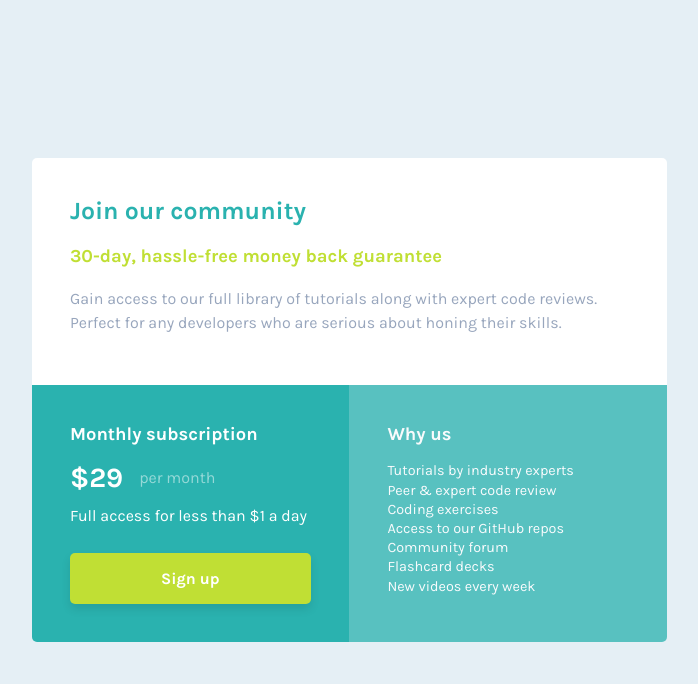
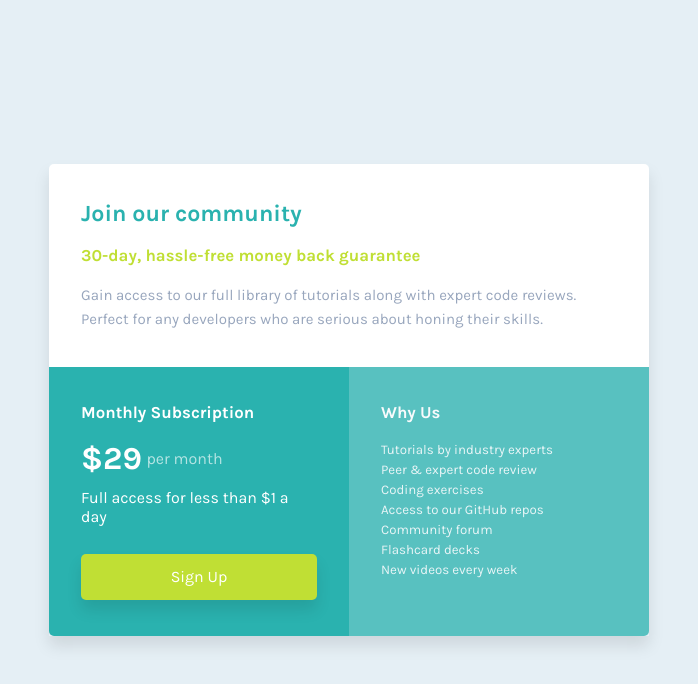
Before and after one commit to kprosek/06_single-price-grid-component, a plain HTML site: page index.html in a window 1280 px wide. Shown: the whole page, without its empty margins (291-989 px from the left). Drawn offline with Linux system fonts and the light colour scheme.

Commit message:
06_03-12-2022

```diff
--- a/index.html
+++ b/index.html
@@ -4,41 +4,35 @@
     <meta charset="UTF-8" />
     <meta http-equiv="X-UA-Compatible" content="IE=edge" />
     <meta name="viewport" content="width=device-width, initial-scale=1.0" />
-
     <link rel="stylesheet" href="styles.css" />
-    <link rel="icon" href="images/favicon-32x32.png" />
-
-    <title>Price component</title>
+    <title>Single price component</title>
   </head>
   <body>
     <main>
-      <div class="division-one">
-      <section class="section-join">
+      <section class="sec-join">
         <h1>Join our community</h1>
-        <h3>30-day, hassle-free money back guarantee</h3>
-        <p class="paragraph-regular-grey">
+
+        <p class="paragraph-yellow">30-day, hassle-free money back guarantee</p>
+
+        <p class="paragraph-gray">
           Gain access to our full library of tutorials along with expert code
           reviews. Perfect for any developers who are serious about honing their
           skills.
         </p>
       </section>
+      <div class="main-bottom">
+        <section class="sec-subscription">
+          <h2>Monthly Subscription</h2>
+          <div class="div-price">
+            <p class="price">$29</p>
+            <p class="paragraph-white">per month</p>
           </div>
-
-    <div class="division-two">
-      <section class="section-monthly-subscription">
-        <h2>Monthly subscription</h2>
-        <div class="price">
-          <p class="price-tag">$29</p>
-          <p class="paragraph-regular-white-opacity">per month</p>
-        </div>
-        <p class="paragraph-regular-white">
-          Full access for less than $1 a day
-        </p>
-        <a class="btn-sign-up">Sign up</a>
+          <p class="paragraph-white">Full access for less than $1 a day</p>
+          <button>Sign Up</button>
         </section>
 
-      <section class="section-why-us">
-        <h2>Why us</h2>
+        <section class="sec-why-us">
+          <h2>Why Us</h2>
           <ul>
             <li>Tutorials by industry experts</li>
             <li>Peer & expert code review</li>
--- a/styles.css
+++ b/styles.css
@@ -1,174 +1,161 @@
-@import url("https://fonts.googleapis.com/css2?family=Karla:wght@400;700&display=swap");
-* {
+@import url('https://fonts.googleapis.com/css2?family=Karla:wght@400;700&display=swap');
+
+:root {
+  --cyan: hsl(179, 62%, 43%);
+  --yellow: hsl(71, 73%, 54%);
+  --gray: hsl(204, 43%, 93%);
+  --grayish-blue: hsl(218, 22%, 67%);
+}
+
+*,
+*::before,
+*::after {
   box-sizing: border-box;
   margin: 0;
   padding: 0;
-
-  --cyan: hsl(179, 62%, 43%);
-  --bright-yellow: hsl(71, 73%, 54%);
-  --light-grey: hsl(204, 43%, 93%);
-  --grayish-blue: hsl(218, 22%, 67%);
-
-  font-family: "Karla", sans-serif;
-  font-size: 1rem;
-  font-weight: 400;
 }
 
 body {
-  background-color: var(--light-grey);
+  display: grid;
+  place-items: center;
   height: 100vh;
-  display: flex;
-  justify-content: center;
-  align-items: center;
+
+  background: var(--gray);
+  font-size: 1rem;
+  font-family: 'Karla', sans-serif;
 }
 
 main {
-  width: 90%;
-  max-width: 320px;
+  max-width: 300px;
+  box-shadow: 0px 10px 15px rgba(0, 0, 0, 0.1);
 }
 
 section {
-  padding: 1.5em;
+  padding: 1.75em 1.5em;
+}
+
+.sec-join {
+  background-color: white;
+  border-radius: 5px 5px 0 0;
+}
+
+.sec-subscription {
+  background-color: var(--cyan);
+}
+
+.sec-why-us {
+  background-color: var(--cyan);
+  opacity: 0.75;
+  border-radius: 0 0 5px 5px;
+}
+
+.div-price {
+  display: flex;
+  align-items: center;
+  justify-content: space-between;
+  margin: 1.15rem 0 0.65rem;
+
+  max-width: 60%;
+}
+
+h1 {
+  color: var(--cyan);
+  font-size: 1.15rem;
 }
 
 h2 {
   color: white;
-  font-size: 1.15rem;
+  font-size: 1.05rem;
+}
+
+.paragraph-yellow {
+  color: var(--yellow);
+  font-size: 0.9rem;
+  font-weight: 700;
+  margin: 1.15rem 0;
+}
+
+.paragraph-gray {
+  color: var(--grayish-blue);
+  font-size: 0.83rem;
+  line-height: 1.5rem;
+}
+
+.paragraph-white {
+  color: white;
+}
+
+.price {
+  color: white;
+  font-size: 2rem;
   font-weight: 700;
 }
 
-/* section Join our community */
-
-.section-join {
-  background-color: white;
-  border-radius: 5px 5px 0 0;
+.div-price .paragraph-white {
+  opacity: 0.65;
 }
 
-.section-join h1 {
-  color: var(--cyan);
-  font-size: 1.25rem;
-  font-weight: 700;
+.sec-subscription button {
+  display: inline-block;
+  width: 100%;
+  margin-top: 1.75rem;
+  font: inherit;
+  border: none;
+  outline: none;
+  cursor: pointer;
+
+  background-color: var(--yellow);
+  color: white;
+  padding: 0.85rem;
+  border-radius: 5px;
+  box-shadow: 0px 10px 15px rgba(0, 0, 0, 0.1);
 }
 
-.section-join h3 {
-  color: var(--bright-yellow);
-  font-size: 1rem;
-  font-weight: 700;
-  margin: 1.25rem 0;
+.sec-why-us ul {
+  margin-top: 1.15rem;
+
+  list-style: none;
+  line-height: 1.25rem;
+  color: white;
+  font-size: 0.83rem;
+  opacity: 0.9;
 }
 
-.paragraph-regular-grey {
-  color: var(--grayish-blue);
-  font-size: 0.85rem;
-  font-weight: 400;
-
-  line-height: 1.5rem;
-  padding-bottom: 0.7em;
-}
-
-/* section Monthly subscription */
-
-.section-monthly-subscription {
-  background-color: var(--cyan);
-}
-
-.price {
-  display: flex;
-  align-items: center;
-  margin: 1rem 0 0.7rem 0;
-}
-
-.price-tag {
-  color: white;
-  font-size: 1.75rem;
-  font-weight: 700;
-}
-
-.paragraph-regular-white-opacity {
-  color: white;
-  font-size: 1rem;
-  opacity: 50%;
-  margin-left: 1em;
-}
-
-.paragraph-regular-white {
-  color: white;
-  font-size: 1rem;
-  margin-bottom: 1.75rem;
-}
-
-.btn-sign-up {
-  width: 100%;
-  display: inline-block;
-  padding: 1em;
-
-  background-color: var(--bright-yellow);
-  border-radius: 5px;
-  box-shadow: 0 5px 10px rgba(0, 0, 0, 0.1);
-
-  color: white;
-  font-size: 1rem;
-  font-weight: 700;
-  text-align: center;
-}
-
-/* section Why us */
-
-.section-why-us {
-  background-color: var(--cyan);
-  opacity: 75%;
-  border-radius: 0 0 5px 5px;
-}
-
-ul {
-  list-style: none;
-  margin-top: 1rem;
-}
-
-li {
-  color: white;
-  font-size: 0.9rem;
-  line-height: 1.2rem;
-}
-
-@media (min-width: 670px) {
+@media (min-width: 600px) {
   main {
     display: flex;
     flex-direction: column;
-    max-width: 635px;
+
+    max-width: 600px;
   }
 
-  .division-two {
+  .main-bottom {
     display: flex;
-    width: 100%;
   }
 
   section {
-    padding: 2.4em;
+    padding: 2.25em 2em;
   }
 
-  .section-join {
-    border-radius: 5px 5px 0 0;
-  }
-
-  .section-join h1 {
-    font-size: 1.55rem;
-  }
-
-  .section-join h3 {
-    font-size: 1.15rem;
-  }
-
-  .paragraph-regular-grey {
-    font-size: 1rem;
-  }
-  .section-monthly-subscription {
+  .sec-subscription {
     width: 50%;
     border-radius: 0 0 0 5px;
   }
 
-  .section-why-us {
+  .sec-why-us {
     width: 50%;
     border-radius: 0 0 5px 0;
   }
+
+  h1 {
+    font-size: 1.45rem;
+  }
+
+  .paragraph-yellow {
+    font-size: 1.05rem;
+  }
+
+  .paragraph-gray {
+    font-size: 0.94rem;
+  }
 }
```
Also changed, not shown: design/desktop-design.jpg (added), design/desktop-preview.jpg (added), design/mobile-design.jpg (added), 2 other files. Lines whose indentation alone changed are shown as unchanged.
